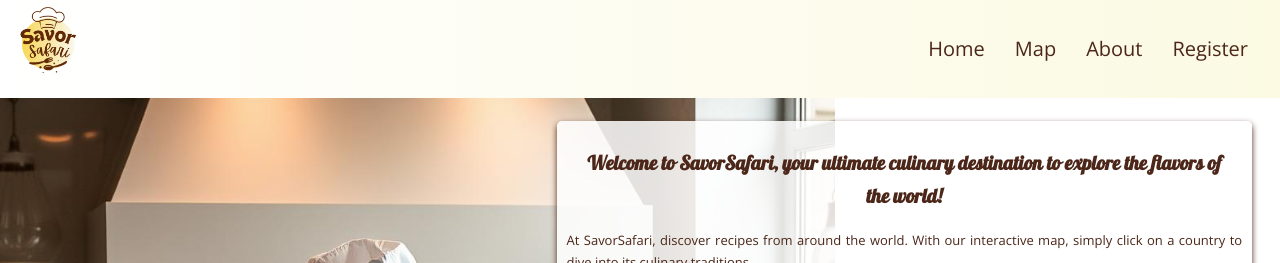
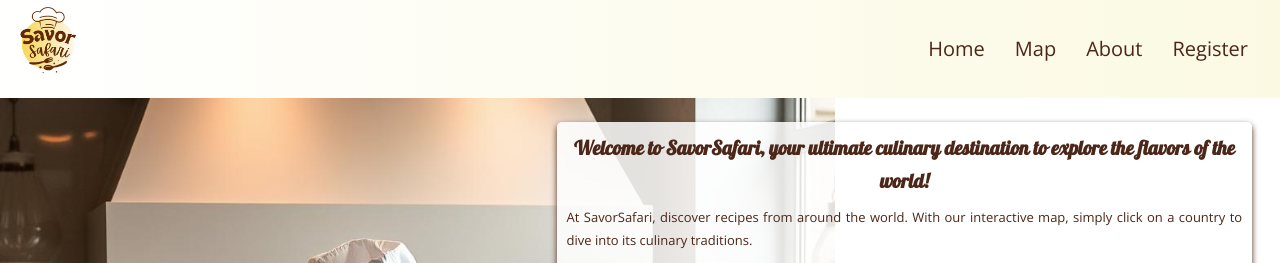
Before and after one commit to wildcodeschool-2025-03/JS-WestDevs-P2-SavorSafari, a React (Vite) app in the folder client/: page / in a window 1280 px wide. Shown: the top 263 px of the page. Built offline with nearby package versions, Linux system fonts and the light colour scheme; no server answers.

Commit message:
Fix h2 applying style outside register component

```diff
--- a/client/src/components/Register/Register.css
+++ b/client/src/components/Register/Register.css
@@ -12,7 +12,7 @@
 }
 
 .register-page h1,
-h2 {
+.register-page h2 {
   color: var(--light-text-color);
   text-align: center;
   margin: 16px;
```
